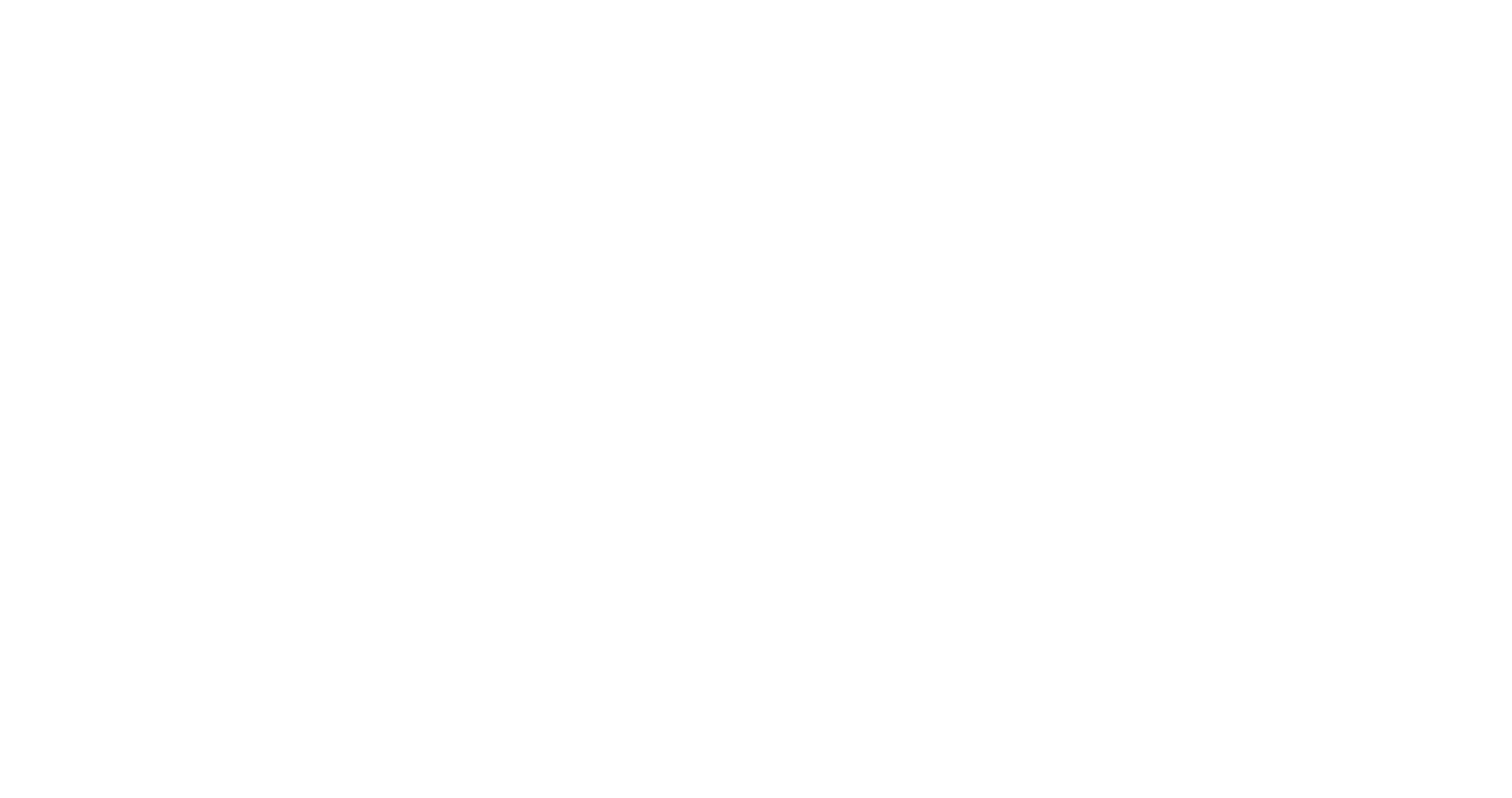
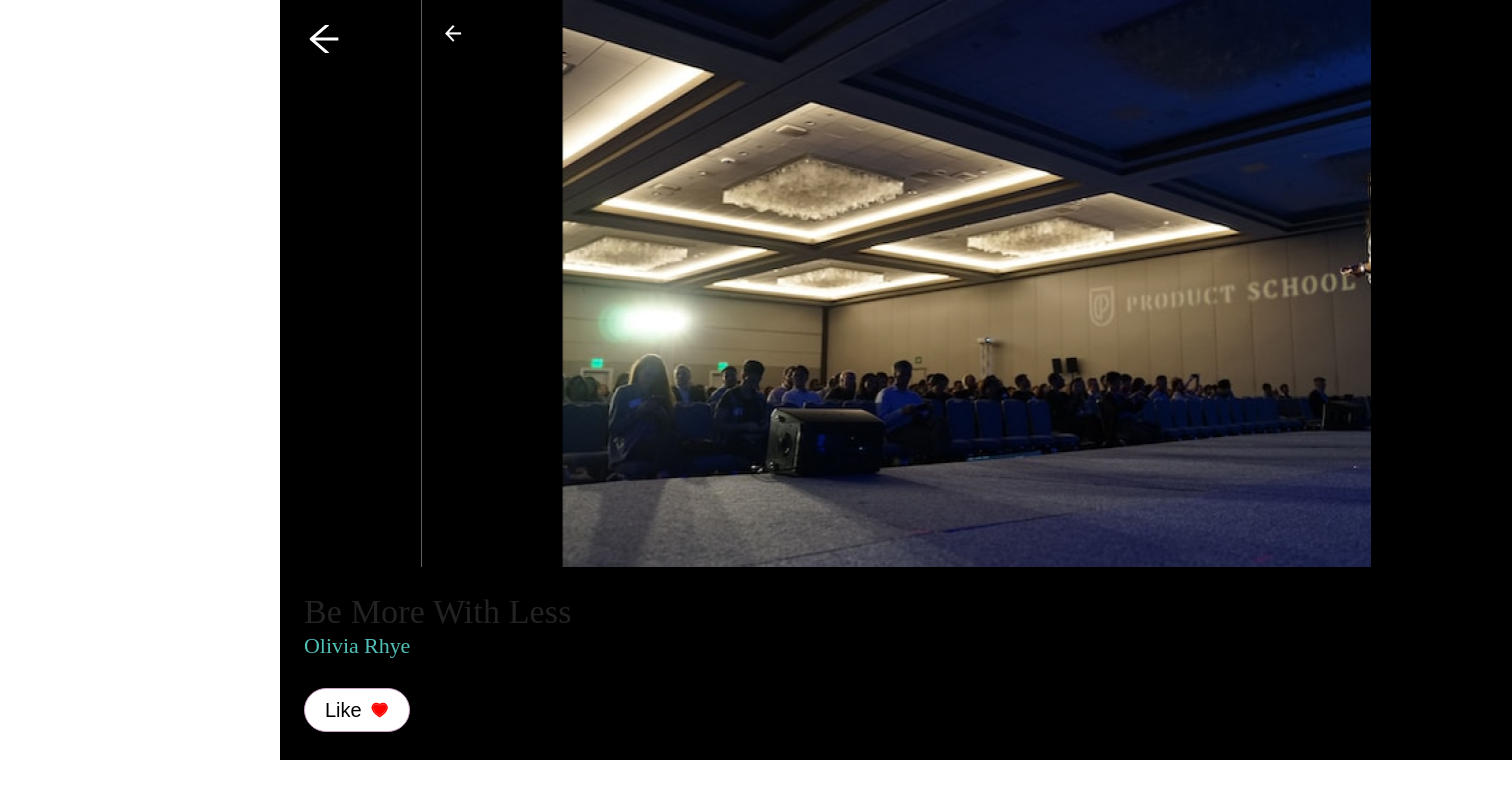
Before and after one commit to diya1511/HAPPY_US, a React (Create React App) app in the folder Source_Code/: page /eventdetails in a window 1280 px wide. Before the commit this address had no page. Shown: the whole page, 1512 px wide, since content can reach past the window. Built offline with nearby package versions, Linux system fonts and the light colour scheme; a web font is replaced by a local one.

Commit message:
Meditation

```diff
--- a/Source_Code/src/App.js
+++ b/Source_Code/src/App.js
@@ -6,6 +6,7 @@ import Homepage from './Pages/homepage/index';
 import Habitpage from './Pages/habitpage/index';
 import Eventpage from './Pages/events/App';
 import Meditationpage from './Pages/meditation/MeditationDetail';
+import EventDetails from './Pages/event_details/App';
 import { Toaster } from 'react-hot-toast';
 function App() {
   return (
@@ -17,6 +18,7 @@ function App() {
         <Route path="/signup" element={<SignUpBox />} />
         <Route path="/events" element={<Eventpage />} />
         <Route path="/meditation" element={<Meditationpage />} />
+        <Route path="/eventdetails" element={<EventDetails />} />
       </Routes>
       <Toaster />
     </div>
--- a/Source_Code/src/Components/Navbar/index.jsx
+++ b/Source_Code/src/Components/Navbar/index.jsx
@@ -76,7 +76,7 @@ export default function Navbar() {
 
           {/* Navbar Meditation */}
 
-          <NavLink className="frame-12" to="/mediation">
+          <NavLink className="frame-12" to="/meditation">
             <img
               src="https://firebasestorage.googleapis.com/v0/b/unify-v3-copy.appspot.com/o/iwa6lwcn95-226%3A9854?alt=media&token=389c4fa2-6212-40c5-a265-2c748bf71b7c"
               alt="Not Found"
--- a/Source_Code/src/Pages/event_details/components/EventDetail.js
+++ b/Source_Code/src/Pages/event_details/components/EventDetail.js
@@ -1,22 +1,25 @@
-import React from 'react'
-import { AiOutlineArrowLeft } from "react-icons/ai";
-import { AiTwotoneHeart } from "react-icons/ai";
+import React from 'react';
+import { AiOutlineArrowLeft } from 'react-icons/ai';
+import { AiTwotoneHeart } from 'react-icons/ai';
+import '../index.css';
 
 const EventDetail = () => {
   return (
-    <div className='container'>
-        <div className='mainImg'>
-        <button className="arrowBtn"><AiOutlineArrowLeft className="arrow"></AiOutlineArrowLeft></button>
-            <div className='insideImg'></div>
-        </div>
+    <div className="container">
+      <div className="mainImg">
+        <button className="arrowBtn">
+          <AiOutlineArrowLeft className="arrow"></AiOutlineArrowLeft>
+        </button>
+        <div className="insideImg"></div>
+      </div>
 
-        <h1 className='heading'>Be More With Less</h1>
-        <p className='authorName'>Olivia Rhye</p>
-        <button className='likeBtn'>Like <AiTwotoneHeart className='heart'></AiTwotoneHeart>  </button>
+      <h1 className="heading">Be More With Less</h1>
+      <p className="authorName">Olivia Rhye</p>
+      <button className="likeBtn">
+        Like <AiTwotoneHeart className="heart"></AiTwotoneHeart>{' '}
+      </button>
+    </div>
+  );
+};
 
-
-    </div>
-  )
-}
-
-export default EventDetail
+export default EventDetail;
--- a/Source_Code/src/Pages/event_details/index.css
+++ b/Source_Code/src/Pages/event_details/index.css
@@ -47,8 +47,7 @@ body{
   height: 567.03px;
   right: 141.46px;
   top: 0px;
-
-  background: url("/public/mainImg.jpg");
+  background: url("/public/img1.jpg");
 }
 
 .arrowBtn{
--- a/Source_Code/src/Pages/events/components/Card.js
+++ b/Source_Code/src/Pages/events/components/Card.js
@@ -1,6 +1,7 @@
 import React from 'react';
 import { FaHeart } from 'react-icons/fa';
 import '../index.css';
+import { Link } from 'react-router-dom';
 const Card = () => {
   return (
     <div className="card">
@@ -11,7 +12,9 @@ const Card = () => {
       </div>
       <div className="btnContainer">
         <div>
-          <button className="button-70">Join now</button>
+          <Link className="button-70" to="/eventdetails">
+            Join now
+          </Link>
         </div>
 
         <div>
--- a/Source_Code/src/Pages/meditation/MeditationDetail.js
+++ b/Source_Code/src/Pages/meditation/MeditationDetail.js
@@ -1,10 +1,10 @@
 import React from 'react';
 import { AiOutlineArrowLeft } from 'react-icons/ai';
-// import './styles.css';
+import './styles.css';
 
 const MeditationDetail = () => {
   return (
-    <div className="container">
+    <div className="container-meditation">
       <button className="arrowBtn">
         <AiOutlineArrowLeft className="arrow"></AiOutlineArrowLeft>
       </button>
--- a/Source_Code/src/Pages/meditation/styles.css
+++ b/Source_Code/src/Pages/meditation/styles.css
@@ -14,7 +14,7 @@ body{
     background-color: #ffffff;
 }
 
-.container{
+.container-meditation{
     position: relative;
     display: flex;
     align-items: center;
--- a/Source_Code/src/Pages/meditation_detail/App.js
+++ b/Source_Code/src/Pages/meditation_detail/App.js
@@ -1,5 +1,4 @@
 import React from "react";
-import { useState } from "react";
 // import MeditationDetail from "./components/MeditationDetail";
 import MedStart from "./components/MedStart";
 
```
Also changed, not shown: Source_Code/src/Pages/event_details/App.js (+6 -6 lines), Source_Code/src/Pages/meditation_detail/components/MedStart.js (+14 -14 lines), Source_Code/public/image 1.jpg (added), Source_Code/public/img1.jpg (added).
